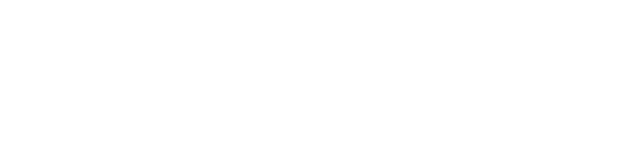
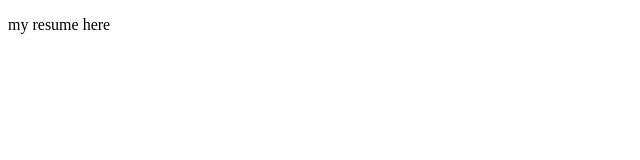
Before and after one commit to leonatu/leonatu.github.io, a plain HTML site: page resume.html in a window 1280 px wide. Shown: the whole page, without its empty margins (0-640 px from the left). Drawn offline with Linux system fonts and the light colour scheme.

Commit message:
updated resume

```diff
--- a/resume.html
+++ b/resume.html
@@ -6,6 +6,6 @@
 	<title> Resume </title>
 </head>
 <body>
-
+	<p>my resume here</p>
 </body>
 </html>
```
